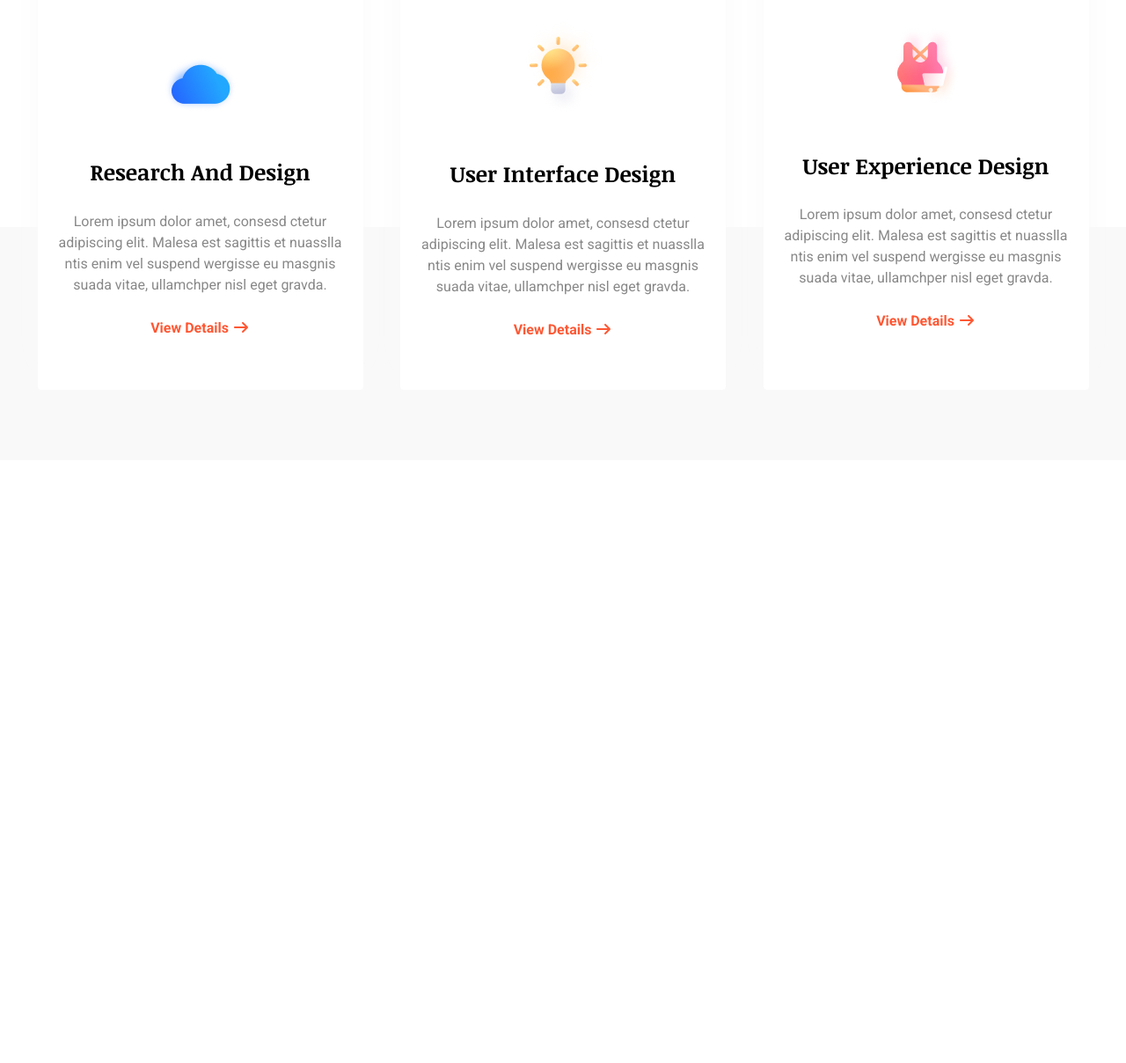
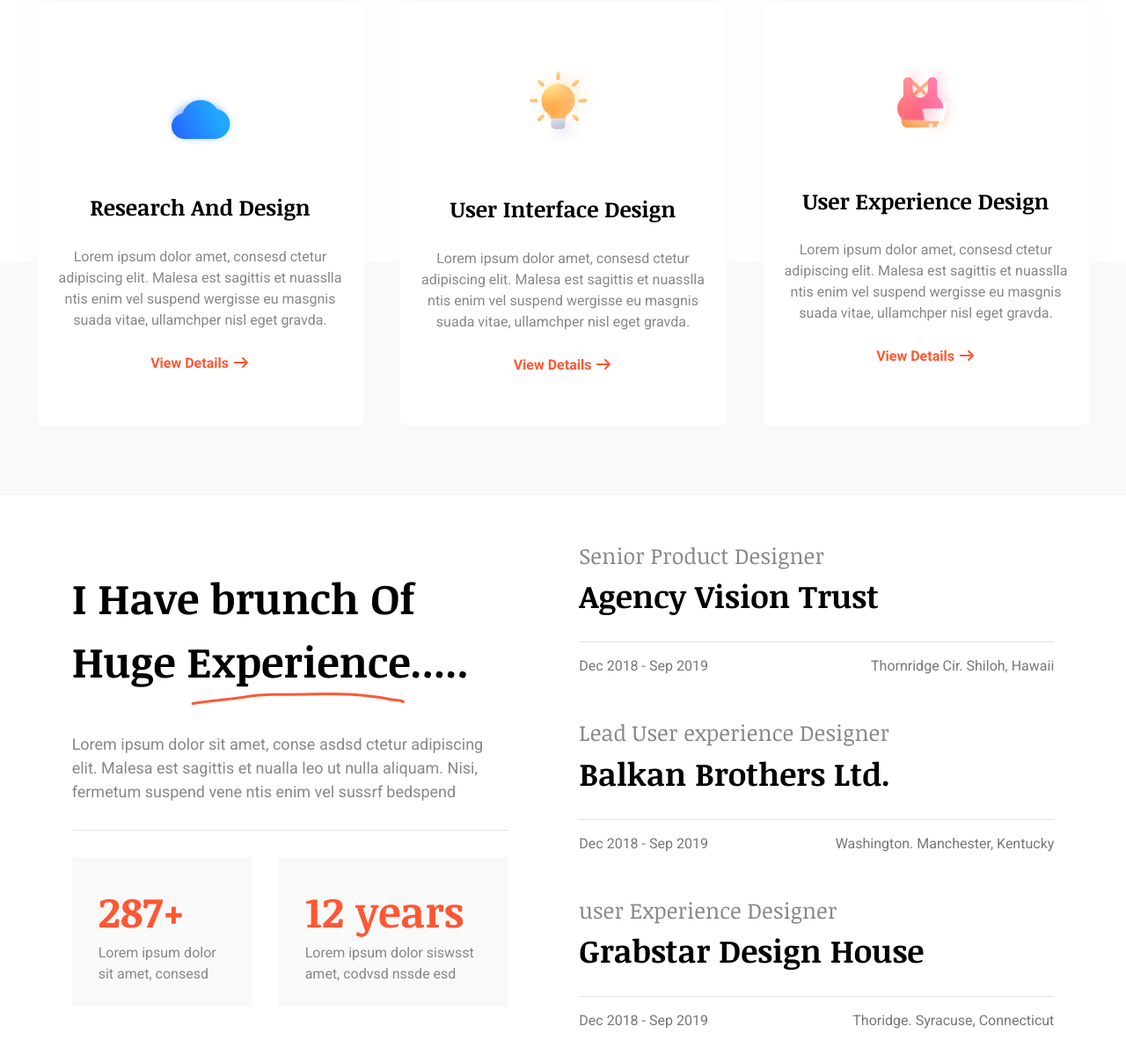
Before and after one commit to anas69-cry/Alex-Personal-Portfolio, a plain HTML site: page index.html in a window 1280 px wide. Shown: the part 1548-2756 px from the top of the page at 88% size. Before the commit the page ends 2071 px from the top, so only its background shows below. Drawn offline with nearby package versions, Linux system fonts and the light colour scheme.

Commit message:
Experience Section Complete & Overflow Fix

```diff
--- a/index.html
+++ b/index.html
@@ -16,7 +16,7 @@
     <link rel="stylesheet" href="./css/style.css">
 </head>
 
-<body>
+<body class="overflow-x-hidden">
     <!-- =================
           Navbar Start
         ================== -->
@@ -52,11 +52,12 @@
           Banner Start
         ================== -->
 
-    <section id="banner">
+    <section id="banner ">
         <div class="container mx-auto px-{1170px} mt-20 font-roboto ">
             <div class="banner-img mx-auto">
                 <img class="mx-auto" src="./img/Group 9118.png" alt="">
             </div>
+            <div class="w-[70%] h-[40px]"></div>
             <div class="banner-shape relative">
                 <img class="absolute top-[-70px] left-[40px]" src="./img/Rectangle 807.png" alt="">
                 <img class="absolute right-[370px] top-[-45px]" src="./img/Rectangle 815.png" alt="">
@@ -66,6 +67,7 @@
                 <img class="absolute left-[-385px] top-[140px]" src="./img/Rectangle 8807.png" alt="">
                 <img class="absolute right-[-220px] top-[475px]" src="./img/Rectangle 8104.png" alt="">
             </div>
+
             <div class="banner-content text-center">
                 <h3 class="text-main-color text-2xl font-bold   my-[20px]">Hello, myself Alex....</h3>
                 <div class="banner-h1 text-center">
@@ -139,7 +141,7 @@
         ================== -->
 
     <section id="service">
-        <div class="service-wrapper container mx-auto px-{1170px} mt-[180px] ">
+        <div class="service-wrapper container mx-auto px-{1370px} mt-[180px] ">
             <div class="service-header  text-center pb-14 relative">
                 <h2 class="font-noticia font-bold text-[48px]">Providing Services</h2>
                 <img class="mx-auto absolute right-[550px] top-[75px]" src="./img/Vector 105.png" alt="">
@@ -149,28 +151,34 @@
                     class="service-list rounded bg-white shadow-service-list w-[370px] flex flex-col justify-center items-center text-center">
                     <img class="pt-[100px]" src="./img/Group 9.png" alt="">
                     <h3 class="font-noticia font-bold text-[25px] pt-[50px] pb-[25px]">Research And Design</h3>
-                <p class="font-roboto text-[16px] text-p-color px-[23px] pb-[25px]">Lorem ipsum dolor amet, consesd ctetur adipiscing elit.
+                    <p class="font-roboto text-[16px] text-p-color px-[23px] pb-[25px]">Lorem ipsum dolor amet, consesd
+                        ctetur adipiscing elit.
                         Malesa est sagittis et nuasslla ntis enim vel
                         suspend wergisse eu masgnis suada vitae, ullamchper nisl eget gravda.</p>
-                <a class="text-main-color font-bold font-roboto pb-14" href="#">View Details <i class="fa-solid fa-arrow-right"></i></a>
+                    <a class="text-main-color font-bold font-roboto pb-14" href="#">View Details <i
+                            class="fa-solid fa-arrow-right"></i></a>
                 </div>
                 <div
                     class="service-list rounded bg-white shadow-service-list w-[370px] flex flex-col justify-center items-center text-center">
                     <img class="pt-14" src="./img/Group 8.png" alt="">
                     <h3 class="font-noticia font-bold text-[25px] pt-[50px] pb-[25px]">User Interface Design</h3>
-                <p class="font-roboto text-[16px] text-p-color px-[23px] pb-[25px]">Lorem ipsum dolor amet, consesd ctetur adipiscing elit.
+                    <p class="font-roboto text-[16px] text-p-color px-[23px] pb-[25px]">Lorem ipsum dolor amet, consesd
+                        ctetur adipiscing elit.
                         Malesa est sagittis et nuasslla ntis enim vel
                         suspend wergisse eu masgnis suada vitae, ullamchper nisl eget gravda.</p>
-                <a class="text-main-color font-bold font-roboto pb-14" href="#">View Details <i class="fa-solid fa-arrow-right"></i></a>
+                    <a class="text-main-color font-bold font-roboto pb-14" href="#">View Details <i
+                            class="fa-solid fa-arrow-right"></i></a>
                 </div>
                 <div
                     class="service-list rounded bg-white shadow-service-list w-[370px] flex flex-col justify-center items-center text-center">
                     <img class="pt-14" src="./img/Group 6.png" alt="">
                     <h3 class="font-noticia font-bold text-[25px] pt-[50px] pb-[25px]">User Experience Design</h3>
-                <p class="font-roboto text-[16px] text-p-color px-[23px] pb-[25px]">Lorem ipsum dolor amet, consesd ctetur adipiscing elit.
+                    <p class="font-roboto text-[16px] text-p-color px-[23px] pb-[25px]">Lorem ipsum dolor amet, consesd
+                        ctetur adipiscing elit.
                         Malesa est sagittis et nuasslla ntis enim vel
                         suspend wergisse eu masgnis suada vitae, ullamchper nisl eget gravda.</p>
-                <a class="text-main-color font-bold font-roboto pb-14" href="#">View Details <i class="fa-solid fa-arrow-right"></i></a>
+                    <a class="text-main-color font-bold font-roboto pb-14" href="#">View Details <i
+                            class="fa-solid fa-arrow-right"></i></a>
                 </div>
             </div>
             <div class="service-bg container mx-auto px-{1170px} bg-[#F9F9F9] pb-[265px] mt-[-185px] z-0">
@@ -181,6 +189,70 @@
 
     <!-- =================
           Service End
+        ================== -->
+
+    <!-- =================
+          Experience Start
+        ================== -->
+
+    <section id="experience ">
+        <div class="experience-wrapper container mx-auto px-{1170px} mt-20 flex justify-evenly mb-[160px] ">
+            <div class="experience-left w-[495px]">
+                <h2 class="font-bold font-noticia text-[48px]">I Have brunch Of
+                    Huge Experience.....</h2>
+                <picture>
+                    <img class="ml-[135px] mb-[30px]" src="./img/Vector 106.png" alt="">
+                </picture>
+                <p class="text-p-color text-[18px] mb-[30px] font-roboto">Lorem ipsum dolor sit amet, conse asdsd ctetur
+                    adipiscing elit. Malesa est sagittis et nualla leo ut
+                    nulla aliquam. Nisi, fermetum suspend vene ntis enim vel sussrf bedspend</p>
+                <div class="h-[1px] bg-[#E2E2E2] mb-[30px]"></div>
+                <div class="flex justify-between">
+                    <div class="bg-[#F9F9F9] px-[30px] w-[205px] py-[25px]">
+                        <h3 class="font-bold text-[48px] font-noticia text-main-color">287+</h3>
+                        <p class="font-roboto text-p-color">Lorem ipsum dolor sit amet, consesd </p>
+                    </div>
+                    <div class="bg-[#F9F9F9] px-[30px] w-[260px] py-[25px]">
+                        <h3 class="font-bold text-[48px] font-noticia text-main-color">12 years</h3>
+                        <p class="font-roboto text-p-color">Lorem ipsum dolor siswsst amet, codvsd nssde esd </p>
+                    </div>
+                </div>
+            </div>
+<!-- Right Part -->
+            <div class="experience-right w-[540px] mt-[-30px] font-roboto">
+                <div class="">
+                    <h4 class="text-[25px] font-noticia text-p-color">Senior Product Designer</h4>
+                    <p class="text-[36px] font-bold font-noticia mb-[25px]">Agency Vision Trust</p>
+                    <div class="h-[1px] bg-[#E2E2E2] mb-[15px]"></div>
+                    <div class="flex justify-between">
+                    <p class="text-[#777777]">Dec 2018 - Sep 2019</p>
+                    <p class="text-[#777777] mb-[45px]">Thornridge Cir. Shiloh, Hawaii</p>
+                    </div>
+                </div>
+                <div class="">
+                    <h4 class="text-[25px] font-noticia text-p-color">Lead User experience Designer</h4>
+                    <p class="text-[36px] font-bold font-noticia mb-[25px]">Balkan Brothers Ltd.</p>
+                    <div class="h-[1px] bg-[#E2E2E2] mb-[15px]"></div>
+                    <div class="flex justify-between">
+                    <p class="text-[#777777]">Dec 2018 - Sep 2019</p>
+                    <p class="text-[#777777] mb-[45px]">Washington. Manchester, Kentucky</p>
+                    </div>
+                </div>
+                <div class="">
+                    <h4 class="text-[25px] font-noticia text-p-color">user Experience Designer</h4>
+                    <p class="text-[36px] font-bold font-noticia mb-[25px]">Grabstar Design House</p>
+                    <div class="h-[1px] bg-[#E2E2E2] mb-[15px]"></div>
+                    <div class="flex justify-between">
+                    <p class="text-[#777777]">Dec 2018 - Sep 2019</p>
+                    <p class="text-[#777777]">Thoridge. Syracuse, Connecticut</p>
+                    </div>
+                </div>
+            </div>
+        </div>
+    </section>
+
+    <!-- =================
+          Experience End
         ================== -->
     <script src="./js/all.min.js"></script>
     <script>
@@ -195,8 +267,8 @@
                         'main-color': '#FF5733',
                         'p-color': '#888888',
                     },
-                    boxShadow:{
-                        'service-list':'0px -24px 37px -1px rgba(249,249,249,1)'
+                    boxShadow: {
+                        'service-list': '0px -24px 37px -1px rgba(249,249,249,1)'
                     },
                 }
             }
```
Also changed, not shown: img/Vector 106.png (added). Lines whose indentation alone changed are shown as unchanged.
